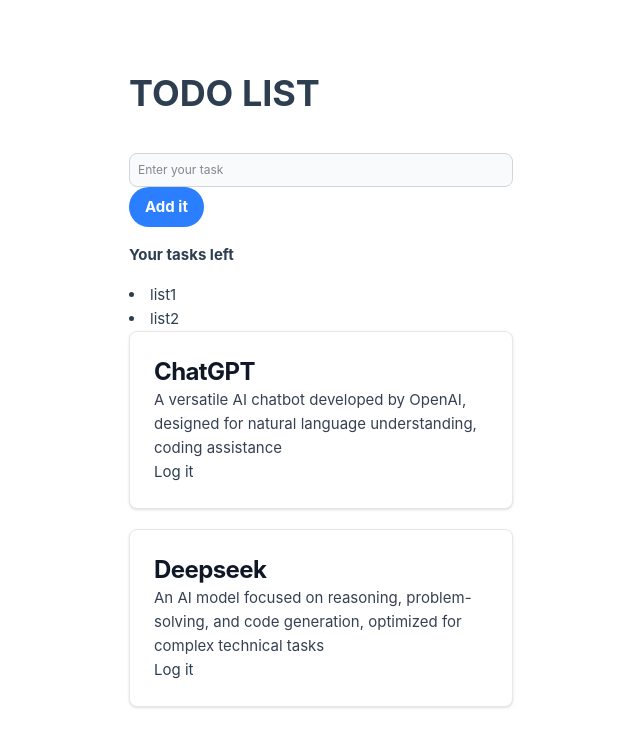
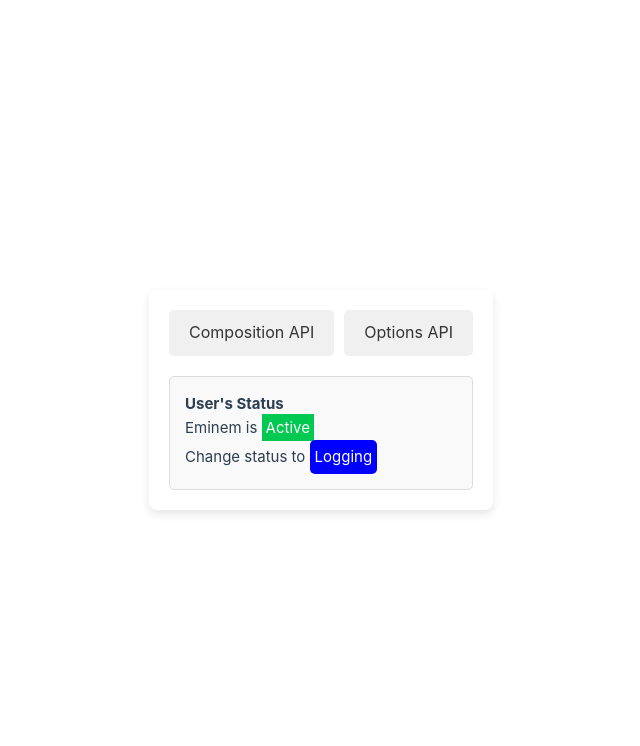
Before and after one commit to mah-esh-arjan/CloudTech_Intern_Frontend, a Vue app: page / in a window 1280 px wide. Shown: the top 746 px of the page, without its empty margins (319-959 px from the left). Built offline with nearby package versions, Linux system fonts and the light colour scheme.

Commit message:
added tabs seciton, Slot Parent Slot Child

```diff
--- a/src/App.vue
+++ b/src/App.vue
@@ -3,12 +3,16 @@
 import CompositionAPI from './components/CompositionAPI.vue';
 import Todo from './components/Todo.vue';
 import BlogParent from './components/Parent/BlogParent.vue';
+import SlotParent from './components/Parent/SlotParent.vue';
+import Tabs from './components/Tabs.vue';
 </script>
 
 
 <template>
   <!-- <OptionsAPI /> -->
   <!-- <CompositionAPI /> -->
-  <Todo />
-  <BlogParent />
+  <!-- <Todo />
+  <BlogParent /> -->
+  <!-- <SlotParent /> -->
+  <Tabs />
 </template>
--- a/src/components/CompositionAPI.vue
+++ b/src/components/CompositionAPI.vue
@@ -46,13 +46,13 @@
         <!-- Could be computed property, just a reminder about using if else -->
         <div>
             <h1 v-if="status === 'Active'">
-                Eminem is <span class="bg-green-500 text-white"> Active </span>
+                Eminem is <span class="bg-green-500 text-white p-1"> Active </span>
             </h1>
             <h1 v-else-if="status === 'Logging'">
-                Eminem is <span class="bg-blue-500 text-white"> Logging </span>
+                Eminem is <span class="bg-blue-500 text-white p-1"> Logging </span>
             </h1>
             <h1 v-else>
-                Eminem is <span class="bg-red-500 text-white"> Inactive </span>
+                Eminem is <span class="bg-red-500 text-white p-1"> Inactive </span>
             </h1>
         </div>
 
@@ -68,7 +68,7 @@
 
 <style scoped>
 .btn {
-    padding: 2px;
+    padding: 5px;
     border: none;
     border-radius: 5px;
     cursor: pointer;
--- /dev/null
+++ b/src/components/Parent/SlotParent.vue
@@ -0,0 +1,23 @@
+<script setup>
+import SlotChild from '../Prop/SlotChild.vue';
+</script>
+
+<template>
+    <SlotChild>
+        <template #header>
+            <div>
+                <header class="custom">Custom header</header>
+            </div>
+        </template>
+    </SlotChild>
+
+</template>
+
+<style scoped>
+.custom {
+    background-color: #28a745 !important;
+    color: white !important;
+
+
+}
+</style>
--- a/src/components/Prop/BlogProp.vue
+++ b/src/components/Prop/BlogProp.vue
@@ -17,7 +17,7 @@
 
             <h5 class="mb-2 text-2xl font-bold tracking-tight text-gray-900 dark:text-white">{{ title }}</h5>
             <p class="font-normal text-gray-700 dark:text-gray-400">{{ desc }}</p>
-            <button @click="handleLog">Log it </button>
+            <button @click="handleLog" class="text-white bg-blue-700 hover:bg-blue-800 focus:outline-none focus:ring-4 focus:ring-blue-300 font-medium rounded-full text-sm px-5 py-2.5 text-center me-2 mb-2 dark:bg-blue-600 dark:hover:bg-blue-700 dark:focus:ring-blue-800">Log it </button>
         </div>
     </div>
 
--- /dev/null
+++ b/src/components/Prop/SlotChild.vue
@@ -0,0 +1,27 @@
+<script setup>
+
+</script>
+
+<template>
+    <header class="default">
+        <slot name="header">Default header</slot>
+    </header>
+    <main class="default">
+        <slot>Default paragraph </slot>
+    </main>
+
+    <footer class="default">
+        <slot name="footer">Default Footer</slot>
+    </footer>
+</template>
+
+<style scoped>
+.default {
+    background-color: #007bff;
+    color: white;
+    padding: 10px;
+    border-radius: 5px;
+    text-align: center;
+    margin-bottom: 20px;
+}
+</style>
--- /dev/null
+++ b/src/components/Tabs.vue
@@ -0,0 +1,77 @@
+<script setup>
+import optionsAPI from './optionsAPI.vue';
+import CompositionAPI from './CompositionAPI.vue';
+import { ref } from 'vue';
+
+const tabs = {
+    optionsAPI: optionsAPI,
+    CompositionAPI: CompositionAPI
+};
+const activeTab = ref(tabs.CompositionAPI); ;
+
+</script>
+<template>
+    <div class="container">
+        <div class="tabs">
+            <button @click="activeTab = tabs.CompositionAPI; console.log(activeTab)"
+                :class="activeTab.value === tabs.CompositionAPI ? 'button-active' : 'button-inactive'">
+                Composition API
+            </button>
+            <button @click="activeTab = tabs.optionsAPI"
+                :class="activeTab.value === tabs.optionsAPI ? 'button-active' : 'button-inactive'">
+                Options API
+            </button>
+        </div>
+
+        <div class="tab-content">
+            <component :is="activeTab"></component>
+        </div>
+    </div>
+</template>
+
+<style scoped>
+.container {
+    max-width: 600px;
+    margin: 30px auto;
+    padding: 20px;
+    border-radius: 8px;
+    box-shadow: 0 4px 10px rgba(0, 0, 0, 0.1);
+    background-color: #ffffff;
+}
+
+.tabs {
+    display: flex;
+    justify-content: center;
+    gap: 10px;
+    margin-bottom: 20px;
+}
+
+.tabs button {
+    padding: 10px 20px;
+    border: none;
+    background-color: #f0f0f0;
+    color: #333;
+    font-size: 16px;
+    cursor: pointer;
+    border-radius: 5px;
+    transition: background 0.3s, color 0.3s;
+}
+
+.tabs .button-active {
+    background-color: #007bff !important;
+    color: white;
+    font-weight: bold;
+}
+
+.tabs .button-inactive {
+    background-color: #f0f0f0;
+    color: #333;
+}
+
+.tab-content {
+    padding: 15px;
+    border: 1px solid #ddd;
+    border-radius: 5px;
+    background: #f9f9f9;
+}
+</style>
--- a/src/components/optionsAPI.vue
+++ b/src/components/optionsAPI.vue
@@ -31,7 +31,6 @@
     }
 
   }
-
 }
 
 </script>
@@ -47,7 +46,7 @@
 
   <div>
     <!-- Loop with for like .map in react with key as well -->
-     <p>Using for loop with key</p>
+    <p>Using for loop with key</p>
     <ul>
       <li v-for="number in numbers" :key="number">{{ number }}</li>
     </ul>
@@ -74,10 +73,8 @@
   </div>
 
   <div v-show="showData"> It wil show if showData is true</div>
-  <button @click="toggleShowData">Toggle showData </button>
+  <button @click="toggleShowData" class="bg-blue-500 text-white p-1">Toggle showData </button>
 
 </template>
 
-<style scoped>
-
-</style>
+<style scoped></style>
```
